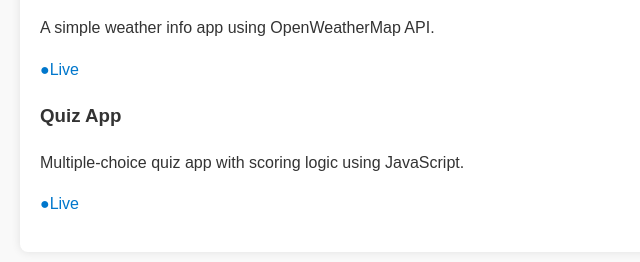
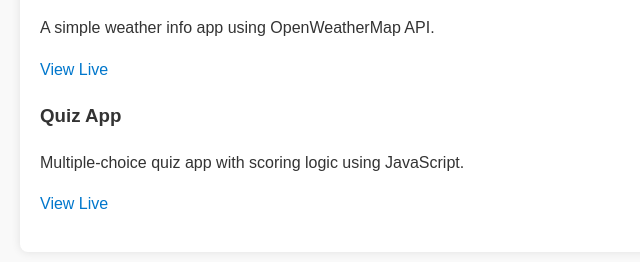
Before and after one commit to AbhishekGadmale/Portfolio-Website-, a plain HTML site: page index.html in a window 1280 px wide. Shown: the part 1015-1277 px from the top of the page, 0-640 px from the left. Drawn offline with Linux system fonts and the light colour scheme.

Commit message:
Update index.html

```diff
--- a/index.html
+++ b/index.html
@@ -39,12 +39,12 @@
     <div class="project">
       <h3>Weather App</h3>
       <p>A simple weather info app using OpenWeatherMap API.</p>
-      <a href="https://abhishekgadmale.github.io/Weather-App/" target="_blank"> ●Live </a>
+      <a href="https://abhishekgadmale.github.io/Weather-App/" target="_blank"> View Live </a>
     </div>
     <div class="project">
       <h3>Quiz App</h3>
       <p>Multiple-choice quiz app with scoring logic using JavaScript.</p>
-      <a href="https://abhishekgadmale.github.io/Quiz-App/" target="_blank"> ●Live </a>
+      <a href="https://abhishekgadmale.github.io/Quiz-App/" target="_blank"> View Live </a>
     </div>
   </section>
 
```
